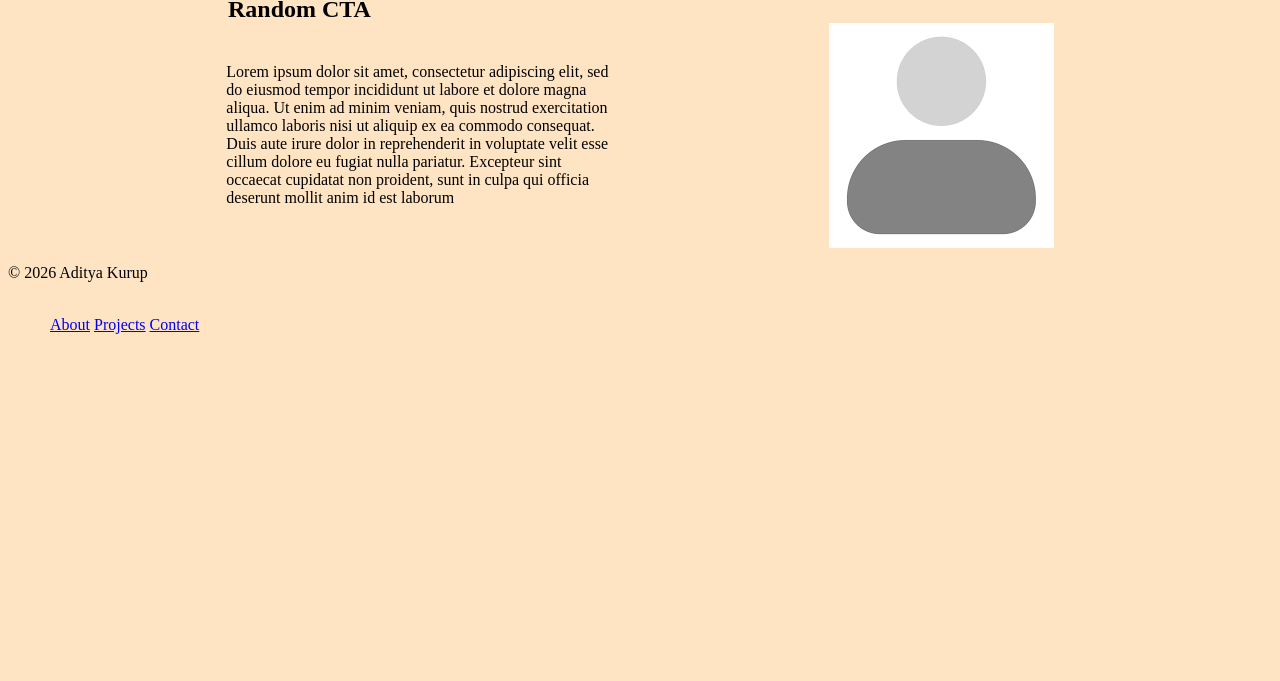
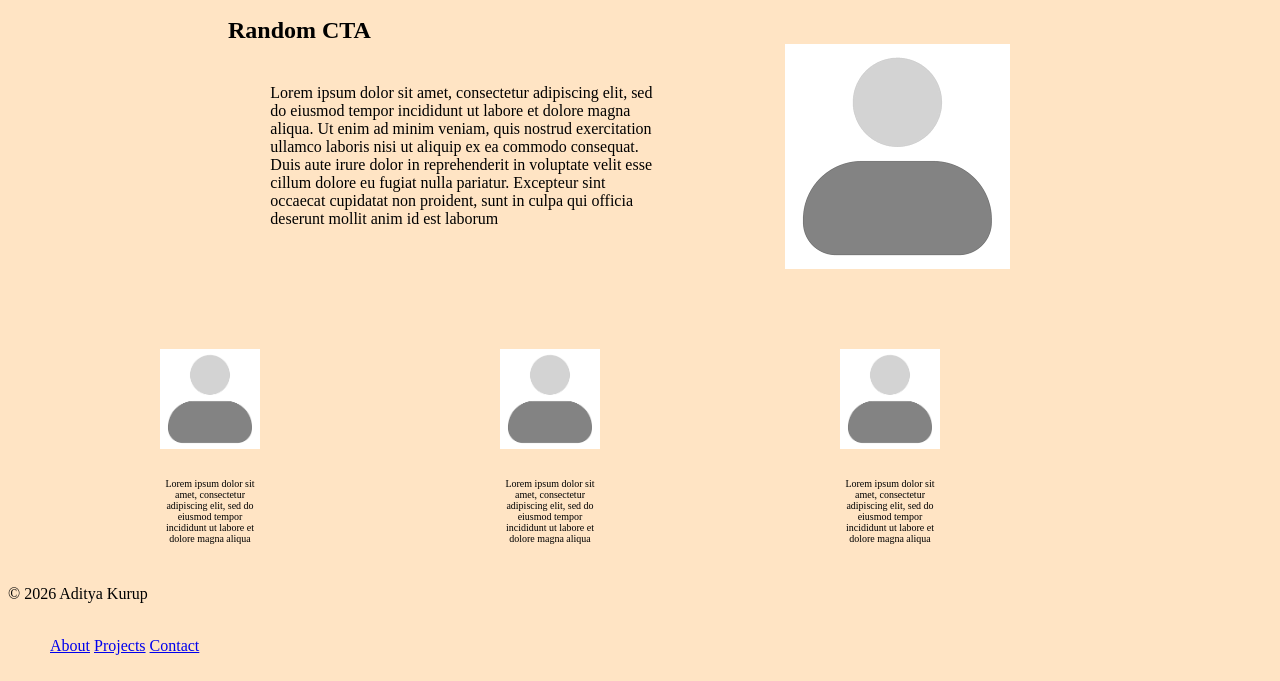
Before and after one commit to AkkU438/Shattered_Dreams, a plain HTML site: page index.html in a window 1280 px wide. Shown: the part 136-817 px from the top of the page. Drawn offline with Linux system fonts and the light colour scheme.

Commit message:
Finished skeletong webpage.

```diff
--- a/index.html
+++ b/index.html
@@ -6,6 +6,7 @@
         <link rel="stylesheet" href="styles.css">
     </head>
     <body>
+        <a href="test.html"><button>Test page</button></a>
         <nav>
             <a href="/">
                 <img src="/images/placeholderImage.png" alt="logo" id="logo"/>
@@ -37,6 +38,23 @@
                 <img src="images/placeholderImage.png" alt="placeholder image" />
             </div>
         </section>
+        <section class="grid-cards">
+            <div class="grid-card">
+                <img src="images/placeholderImage.png" alt="placeholder image" />
+                <p>Lorem ipsum dolor sit amet, consectetur adipiscing elit, sed do eiusmod tempor incididunt ut
+                    labore et dolore magna aliqua</p>
+            </div>
+            <div class="grid-card">
+                <img src="images/placeholderImage.png" alt="placeholder image" />
+                <p>Lorem ipsum dolor sit amet, consectetur adipiscing elit, sed do eiusmod tempor incididunt ut
+                    labore et dolore magna aliqua</p>
+            </div>
+            <div class="grid-card">
+                <img src="images/placeholderImage.png" alt="placeholder image" />
+                <p>Lorem ipsum dolor sit amet, consectetur adipiscing elit, sed do eiusmod tempor incididunt ut
+                    labore et dolore magna aliqua</p>
+            </div>
+        </section>
         <footer class="footer">
             <div class="footer-left">
                 <p>© 2026 Aditya Kurup</p>
--- a/styles.css
+++ b/styles.css
@@ -86,6 +86,8 @@ h1{
     display: flex;
     justify-content: space-evenly;
     align-items: center;
+    max-width: 1000px;
+    margin: 0 auto;
 }
 
 .main-text{
@@ -109,3 +111,30 @@ h1{
     margin: 0px;
     padding: 0px;
 }
+
+.grid-cards{
+    display: grid;
+    grid-template-columns: repeat(3, 1fr);
+    gap: 20px;
+    margin: 60px auto 0 auto;
+    max-width: 1000px;
+    padding: 0 20px;
+}
+
+.grid-card{
+    text-align: center;
+    max-width: 100px;
+    max-height: 200px;
+    padding: 20px;
+}
+
+.grid-card > img{
+    width: 100%;
+    height: auto;
+    max-width: 150px;
+    margin-bottom: 15px;
+}
+
+.grid-card > p{
+    font-size: 10px;
+}
```
Also changed, not shown: styles2.css (added, +60 -0 lines), test.html (added, +35 -0 lines).
